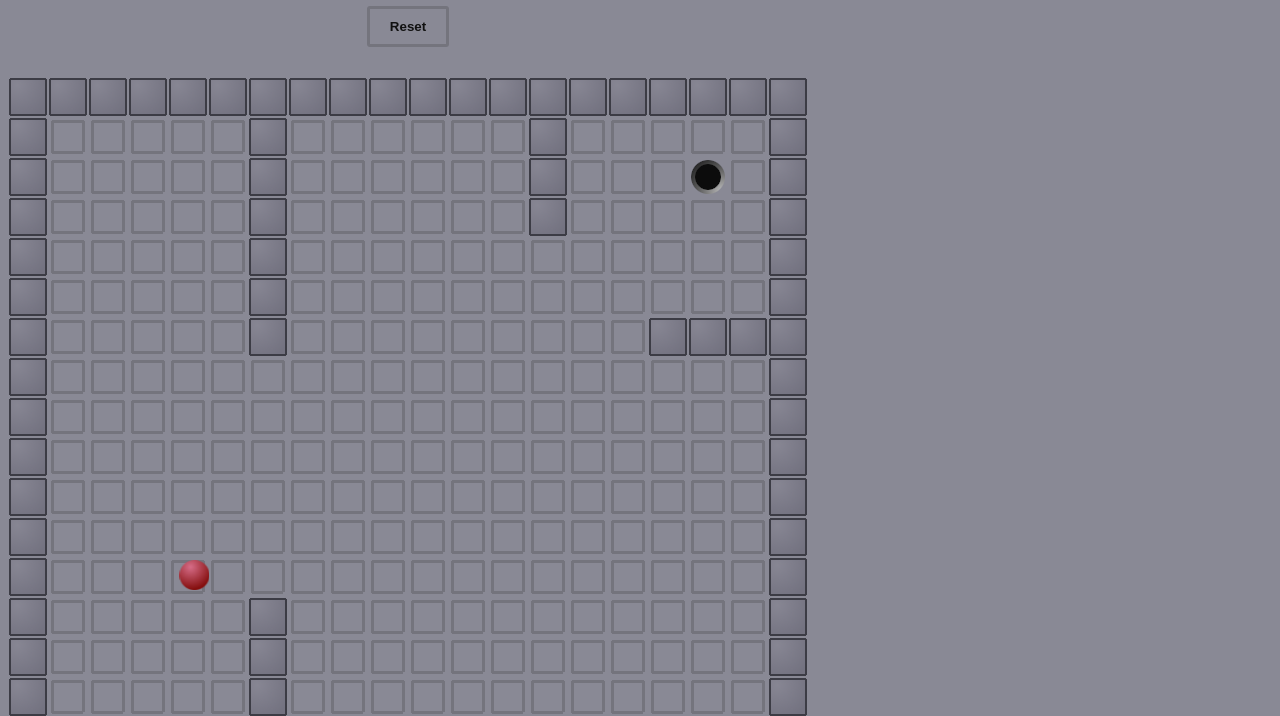
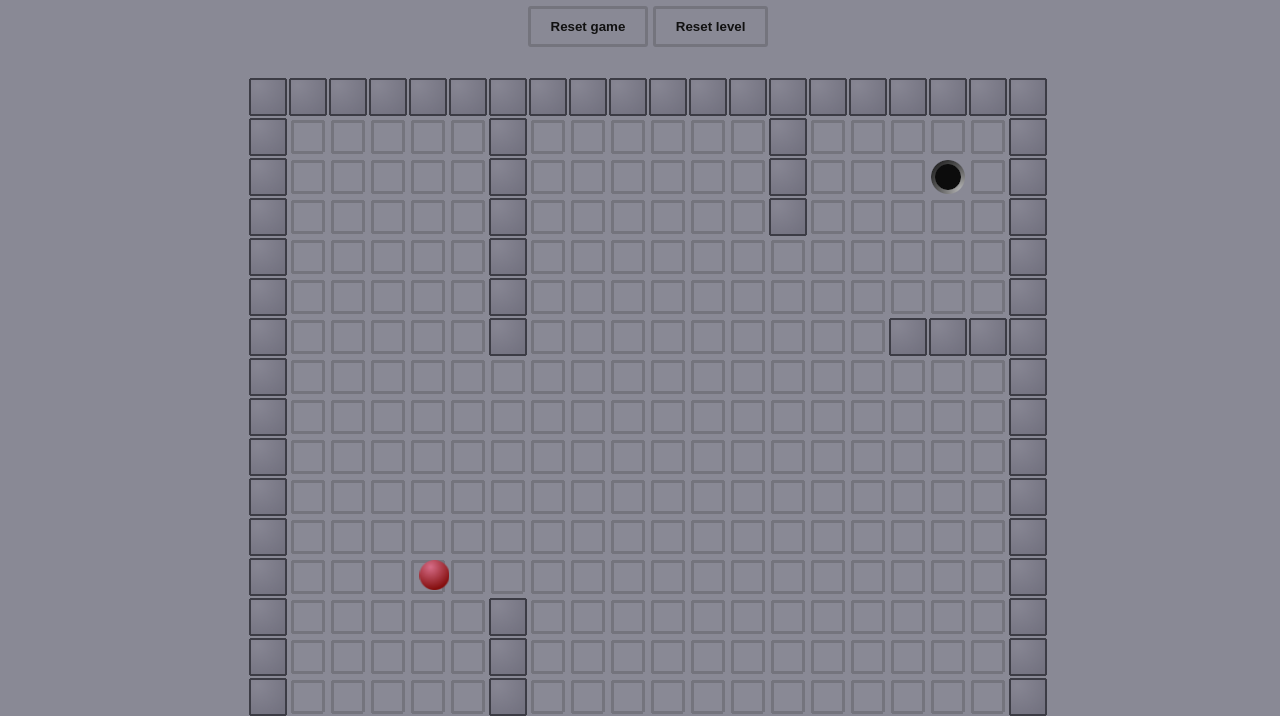
Before and after one commit to mat-sz/inkball, a website built with webpack: page public/index.html in a window 1280 px wide. Shown: the part 84-800 px from the top of the page. Built offline with nearby package versions, Linux system fonts and the light colour scheme.

Commit message:
added a reset game button

```diff
--- a/public/index.html
+++ b/public/index.html
@@ -9,7 +9,8 @@
     <body>
         <h1>Inkball</h1>
         <div class="controls">
-            <button id="reset">Reset</button>
+            <button id="reset-game">Reset game</button>
+            <button id="reset-level">Reset level</button>
         </div>
         <canvas id="canvas" width=800 height=800></canvas>
         <div>
--- a/src/App.scss
+++ b/src/App.scss
@@ -12,6 +12,7 @@ body {
     align-items: center;
     justify-content: center;
     flex-direction: column;
+    width: 100%;
 }
 
 canvas {
--- a/src/index.ts
+++ b/src/index.ts
@@ -35,7 +35,11 @@ const reset = (map: number[][]) => {
 
 reset(maps[currentMapIndex]);
 
-document.getElementById("reset").addEventListener("click", () => reset(maps[currentMapIndex]));
+document.getElementById("reset-game").addEventListener("click", () => {
+    currentMapIndex = 0;
+    reset(maps[currentMapIndex]);
+});
+document.getElementById("reset-level").addEventListener("click", () => reset(maps[currentMapIndex]));
 
 engine.world.gravity.x = 0;
 engine.world.gravity.y = 0;
```
